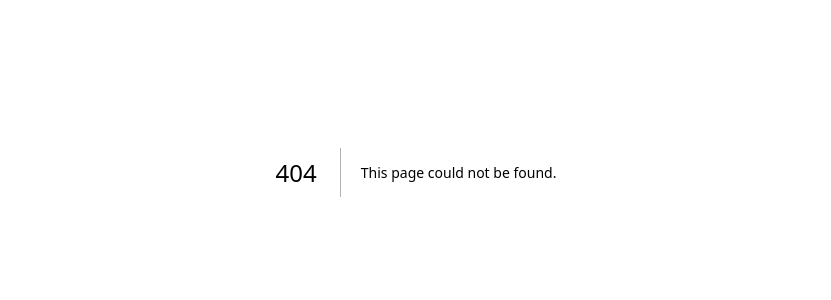
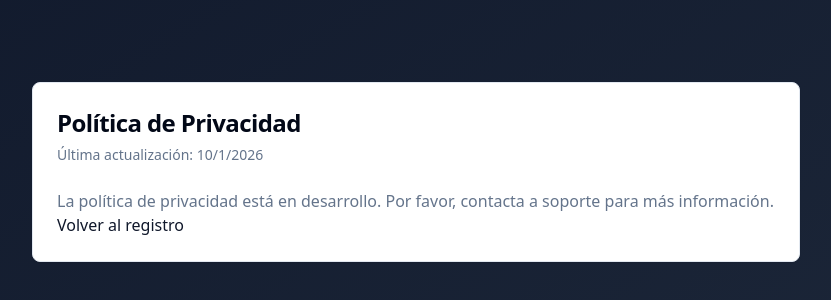
Before and after one commit to tometh04/vibook-services, a Next.js app: page /privacy in a window 1280 px wide. Before the commit this address had no page. Shown: the part 228-528 px from the top of the page, without its empty margins (224-1055 px from the left). Built offline with nearby package versions, Linux system fonts and the light colour scheme.

Commit message:
feat: Agregar páginas placeholder para Terms y Privacy
- Crear /terms/page.tsx
- Crear /privacy/page.tsx
- Evitar errores 404 en signup form

```diff
--- /dev/null
+++ b/app/(auth)/privacy/page.tsx
@@ -0,0 +1,25 @@
+import { Card, CardContent, CardDescription, CardHeader, CardTitle } from "@/components/ui/card"
+import Link from "next/link"
+
+export default function PrivacyPage() {
+  return (
+    <div className="min-h-screen flex items-center justify-center p-4 bg-gradient-to-br from-slate-900 to-slate-800">
+      <Card className="w-full max-w-3xl">
+        <CardHeader>
+          <CardTitle className="text-2xl">Política de Privacidad</CardTitle>
+          <CardDescription>
+            Última actualización: {new Date().toLocaleDateString('es-AR')}
+          </CardDescription>
+        </CardHeader>
+        <CardContent className="space-y-4">
+          <p className="text-muted-foreground">
+            La política de privacidad está en desarrollo. Por favor, contacta a soporte para más información.
+          </p>
+          <Link href="/signup" className="text-primary hover:underline">
+            Volver al registro
+          </Link>
+        </CardContent>
+      </Card>
+    </div>
+  )
+}
--- /dev/null
+++ b/app/(auth)/terms/page.tsx
@@ -0,0 +1,25 @@
+import { Card, CardContent, CardDescription, CardHeader, CardTitle } from "@/components/ui/card"
+import Link from "next/link"
+
+export default function TermsPage() {
+  return (
+    <div className="min-h-screen flex items-center justify-center p-4 bg-gradient-to-br from-slate-900 to-slate-800">
+      <Card className="w-full max-w-3xl">
+        <CardHeader>
+          <CardTitle className="text-2xl">Términos de Servicio</CardTitle>
+          <CardDescription>
+            Última actualización: {new Date().toLocaleDateString('es-AR')}
+          </CardDescription>
+        </CardHeader>
+        <CardContent className="space-y-4">
+          <p className="text-muted-foreground">
+            Los términos de servicio están en desarrollo. Por favor, contacta a soporte para más información.
+          </p>
+          <Link href="/signup" className="text-primary hover:underline">
+            Volver al registro
+          </Link>
+        </CardContent>
+      </Card>
+    </div>
+  )
+}
```
